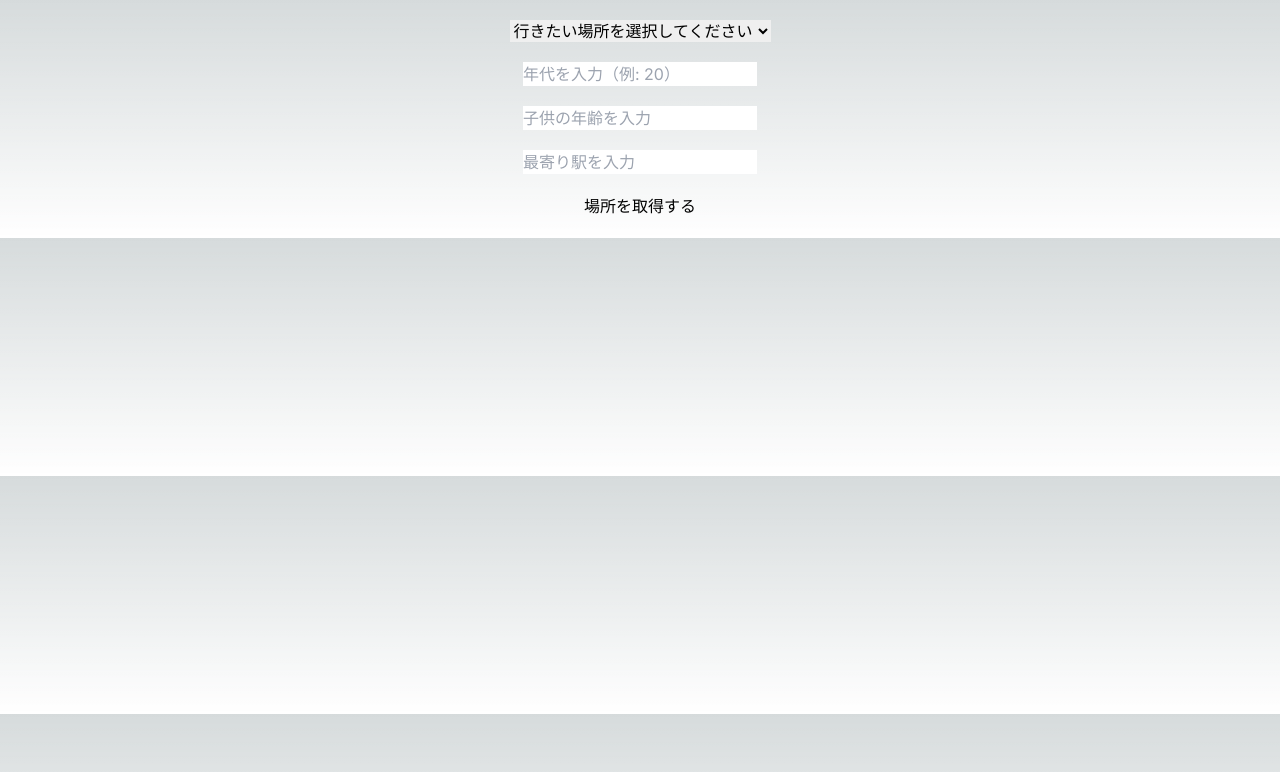
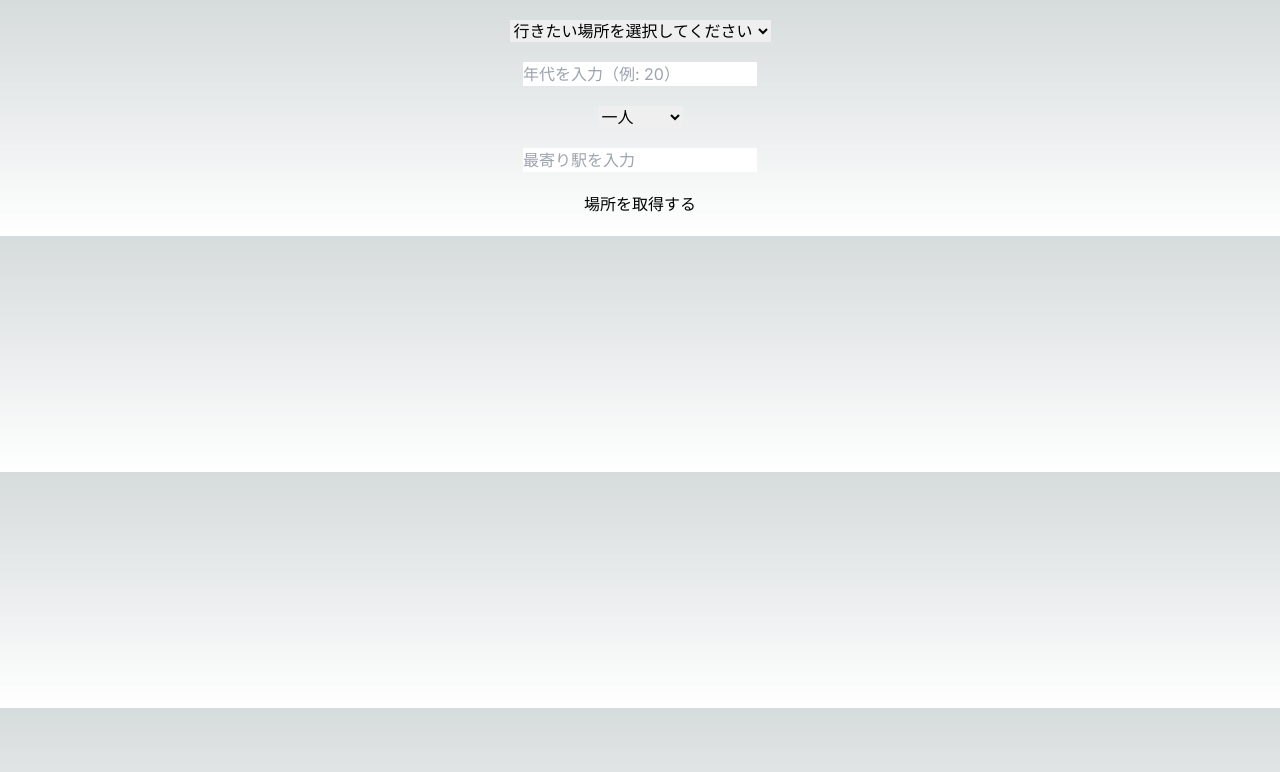
Before and after one commit to ms-engineer-bc7/teamb-lastPJ, a Next.js app in the folder front/: page /parks in a window 1280 px wide. Shown: the top 772 px of the page. Built offline with nearby package versions, Linux system fonts and the light colour scheme.

Commit message:
placesAPIの周辺情報を使ってLLMで返すpost①終了

```diff
--- a/front/src/app/parks/page.tsx
+++ b/front/src/app/parks/page.tsx
@@ -14,7 +14,7 @@ export default function PlacesPage() {
   const [placesMessage, setPlacesMessage] = useState<string>("");
   const [age, setAge] = useState<number | undefined>(undefined); // 年齢を数値またはundefinedで管理
   const [station, setStation] = useState(''); // 新しい状態
-  const [childAge, setChildAge] = useState<number | undefined>(undefined);  // 子供の年齢もundefinedで管理
+  const [visitType, setVisitType] = useState('一人');
   // const [employment, setEmployment] = useState('');
   // const [maritalStatus, setMaritalStatus] = useState('');
   // const [lifestyle, setLifestyle] = useState('');
@@ -30,7 +30,7 @@ export default function PlacesPage() {
         language: 'ja',
         age: age || undefined, // 空の場合は undefined を設定 (バックエンドでの処理の改善が必要)
         station,
-        child_age: childAge,
+        visit_type: visitType,
       };
 
       console.log('Request Body:', requestBody);
@@ -67,15 +67,11 @@ export default function PlacesPage() {
         }}
         placeholder="年代を入力（例: 20）"
       />
-      <input
-        type="number"
-        value={childAge === undefined ? '' : childAge.toString()}
-        onChange={e => {
-        const parsedAge = parseInt(e.target.value, 10);
-        setChildAge(!isNaN(parsedAge) ? parsedAge : undefined);
-        }}
-        placeholder="子供の年齢を入力"
-      />
+      <select value={visitType} onChange={e => setVisitType(e.target.value)}>
+                <option value="一人">一人</option>
+                <option value="子連れ">子連れ</option>
+                <option value="カップル">カップル</option>
+      </select>
       <input
         type="text"
         value={station}
```
Also changed, not shown: 1 other file (tests, documents, lock files or other folders).
